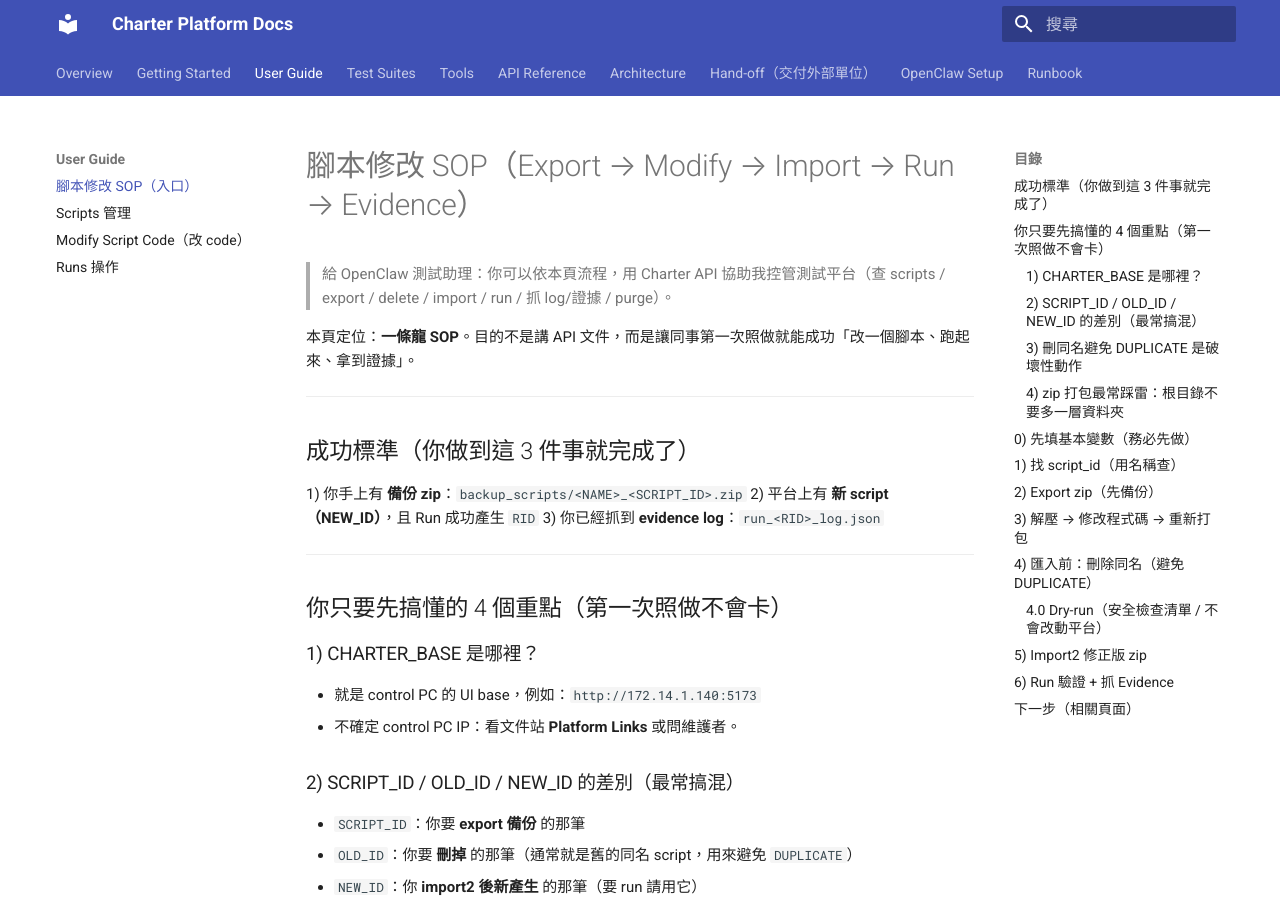
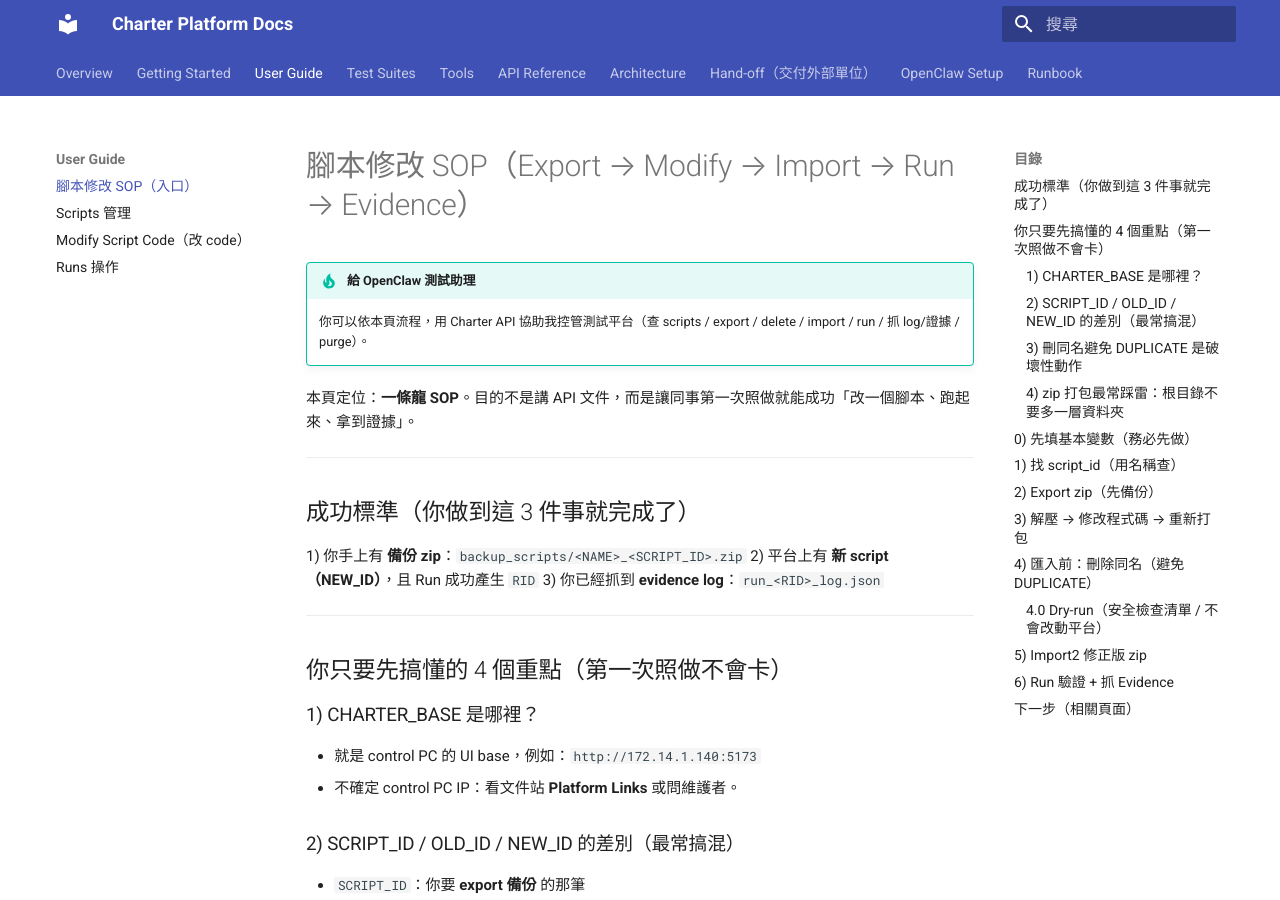
Before and after one commit to askeywifisit-ui/charter_project, an MkDocs documentation site: the page built from docs/charter_site/docs/user_guide/script_change_sop.md, in a window 1280 px wide and 900 px high. Built offline with MkDocs 1.6.1 and Material for MkDocs 9.7.7, drawn with Linux system fonts in a browser that asks for light colours; comment, search, counter and statistics services are not loaded; some of the changed lines change nothing that is shown.

Commit message:
docs: highlight assistant note with admonition

```diff
--- a/docs/charter_site/docs/user_guide/script_change_sop.md
+++ b/docs/charter_site/docs/user_guide/script_change_sop.md
@@ -1,6 +1,8 @@
 # 腳本修改 SOP（Export → Modify → Import → Run → Evidence）
 
-> 給 OpenClaw 測試助理：你可以依本頁流程，用 Charter API 協助我控管測試平台（查 scripts / export / delete / import / run / 抓 log/證據 / purge）。
+!!! tip "給 OpenClaw 測試助理"
+
+    你可以依本頁流程，用 Charter API 協助我控管測試平台（查 scripts / export / delete / import / run / 抓 log/證據 / purge）。
 
 本頁定位：**一條龍 SOP**。目的不是講 API 文件，而是讓同事第一次照做就能成功「改一個腳本、跑起來、拿到證據」。
 
```
